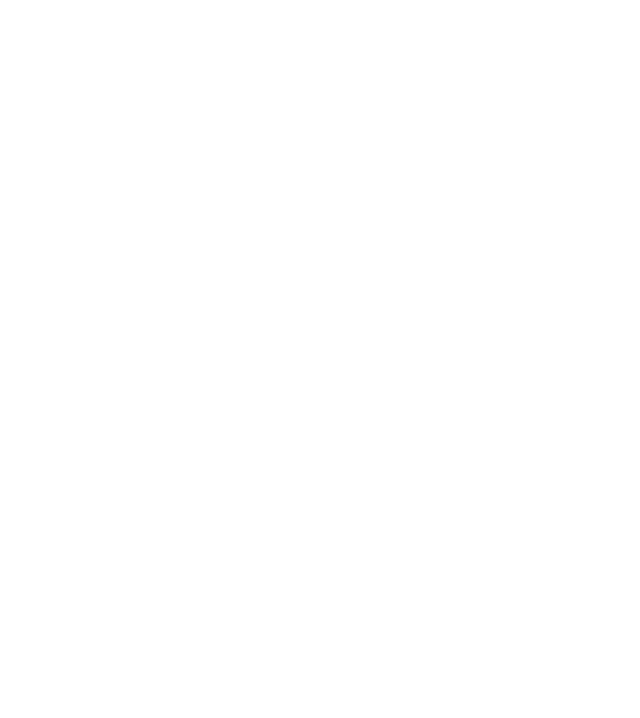
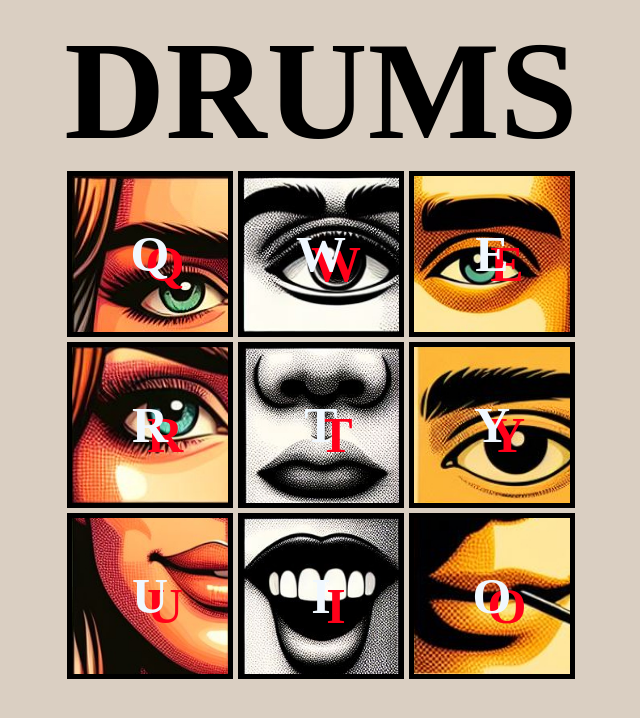
Before and after one commit to Kodehode-Stavanger/javascript-advanced-project-drum-machine-Rama-kodehode, a plain HTML site: page index.html in a window 1280 px wide. Shown: the whole page, without its empty margins (319-959 px from the left). Drawn offline with Linux system fonts and the light colour scheme.

Commit message:
First commit

```diff
--- a/index.html
+++ b/index.html
@@ -3,7 +3,14 @@
   <head>
     <meta charset="UTF-8" />
     <meta name="viewport" content="width=device-width, initial-scale=1.0" />
-    <title>DrumGender</title>
+    <title>Drum</title>
+    <link rel="stylesheet" href="style.css" />
+    <script src="main.js" defer></script>
   </head>
-  <body></body>
+  <body>
+    <div class="container">
+      <h1>DRUMS</h1>
+      <div id="drum-container" class="drum-container"></div>
+    </div>
+  </body>
 </html>
--- /dev/null
+++ b/main.js
@@ -0,0 +1,40 @@
+const drumKits = document.getElementById("drum-container");
+// drumKits.style.flexDirection = "row";
+
+const keys = {
+  clap: "q",
+  hihat: "w",
+  kick: "e",
+  openhat: "r",
+  ride: "t",
+  snare: "y",
+  tink: "u",
+  tom: "i",
+  sound9: "o",
+};
+
+for (let key in keys) {
+  const squareFace = document.createElement("div");
+  squareFace.classList.add("squares");
+
+  squareFace.textContent = keys[key].toUpperCase();
+
+  squareFace.style.backgroundImage = `url(./images/${keys[key]}.jpg)`;
+  squareFace.style.backgroundSize = "cover";
+
+  drumKits.append(squareFace);
+}
+
+window.addEventListener("keydown", (e) => {
+  for (let key in keys) {
+    if (e.key === keys[key]) {
+      const audio = new Audio(`./sounds/${key}.wav`);
+      audio.play();
+      console.log(audio);
+      break;
+      // } else if (e.key === keys[key[1]] + keys[key[2]]) {
+      //   const audio = new Audio(`./wave/${key}.wav`);
+      //   audio.play();
+    }
+  }
+});
--- /dev/null
+++ b/style.css
@@ -0,0 +1,45 @@
+* {
+  padding: 0;
+  margin: 0;
+  box-sizing: border-box;
+}
+
+body {
+  background-color: rgb(218, 207, 194);
+}
+
+.container {
+  display: flex;
+  align-items: center;
+  justify-content: center;
+  flex-direction: column;
+  padding: 10px;
+}
+
+h1 {
+  font-size: 140px;
+}
+
+.squares {
+  display: flex;
+  justify-content: center;
+  align-items: center;
+  border: solid black;
+  border-width: 5px;
+  color: aliceblue;
+  font-weight: bolder;
+  font-size: 50px;
+  text-shadow: rgb(255, 0, 25) 15px 10px;
+  width: 166px;
+  height: 166px;
+}
+
+.drum-container {
+  display: flex;
+  justify-content: center;
+  align-items: center;
+  flex-wrap: wrap;
+  gap: 5px;
+  width: 550px;
+  height: 198px;
+}
```
Also changed, not shown: images/e.jpg (added), images/i.jpg (added), images/o.jpg (added), images/q.jpg (added), images/r.jpg (added), images/t.jpg (added), images/u.jpg (added), images/w.jpg (added), images/y.jpg (added), 1 other file.
